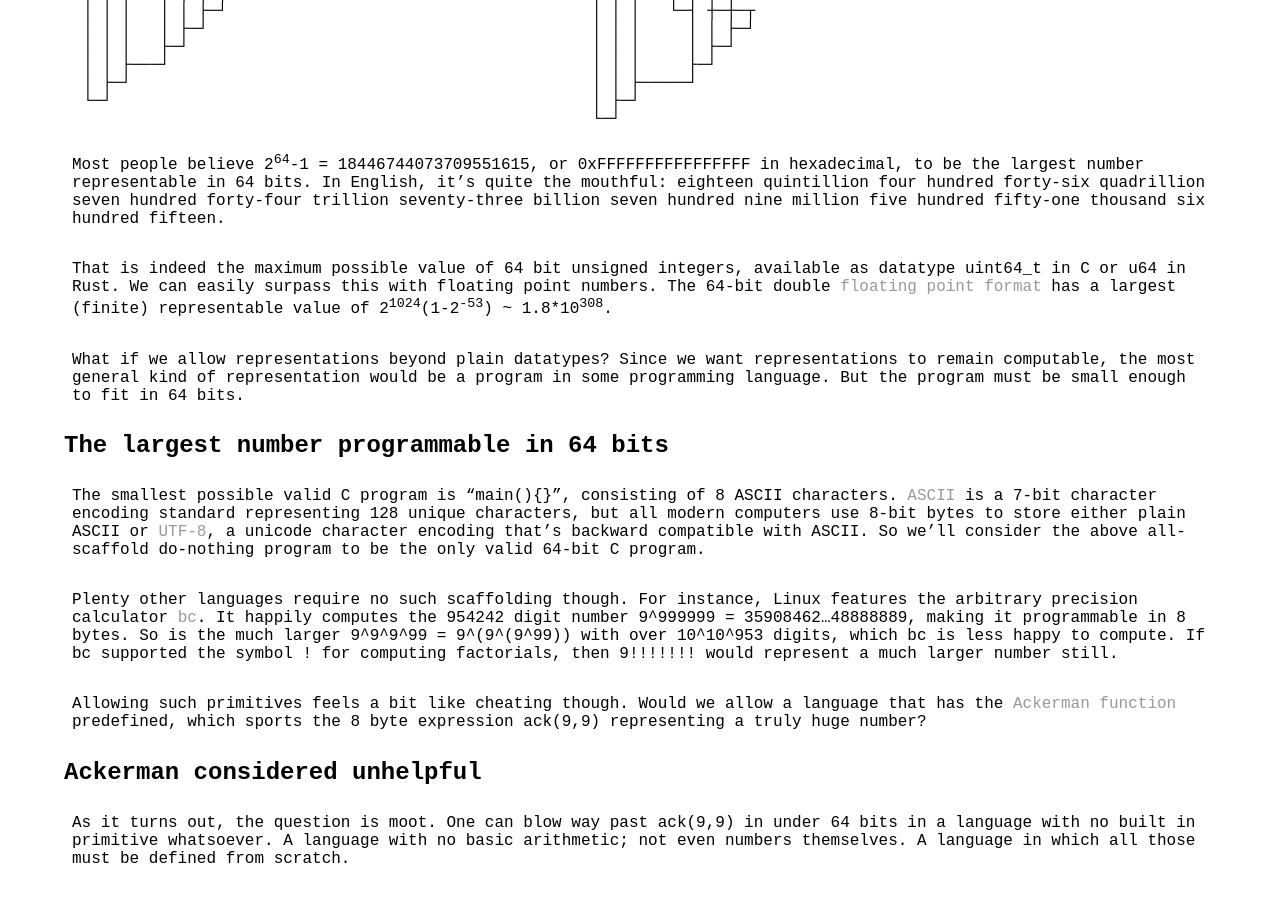
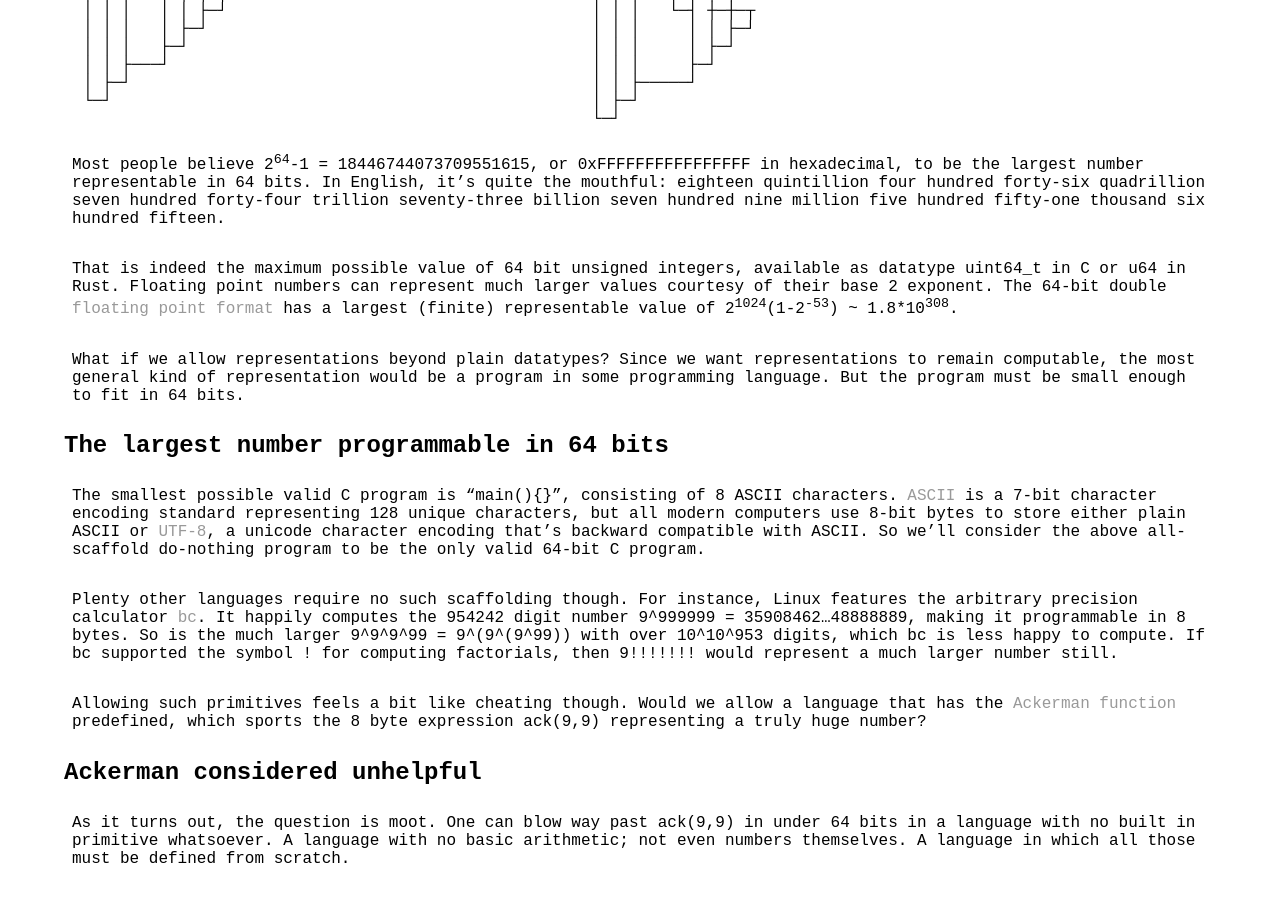
Before and after one commit to tromp/tromp.github.io, a Jekyll site: the page built from _posts/2026-01-28-largest-number-revised.md, in a window 1280 px wide and 900 px high, scrolled down 302 px. Built offline with Jekyll 4.4.1, drawn with Linux system fonts in a browser that asks for light colours.

Commit message:
rewrite floats

```diff
--- a/_posts/2026-01-28-largest-number-revised.md
+++ b/_posts/2026-01-28-largest-number-revised.md
@@ -30,8 +30,9 @@ trillion seventy-three billion seven hundred nine million five hundred
 fifty-one thousand six hundred fifteen.
 
 That is indeed the maximum possible value of 64 bit unsigned integers,
-available as datatype uint64_t in C or u64 in Rust. We can easily
-surpass this with floating point numbers. The 64-bit double [floating
+available as datatype uint64\_t in C or u64 in Rust.
+Floating point numbers can represent much larger values courtesy of their base 2 exponent.
+The 64-bit double [floating
 point format](https://en.wikipedia.org/wiki/Double-precision_floating-point_format) has a largest (finite) representable value of
 2<sup>1024</sup>(1-2<sup>-53</sup>) ~ 1.8\*10<sup>308</sup>.
 
```
